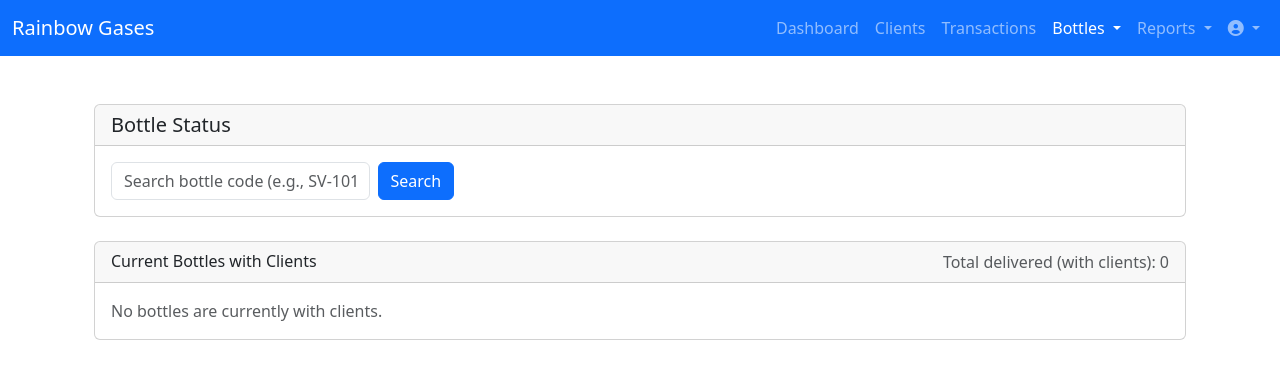
After one commit to ashishmishra1998/O2_MGMT, a Django app: page /bottle-status/ in a window 1280 px wide. The commit adds this page. Shown: the top 379 px of the page. Run offline with Django 5.2, Linux system fonts and the light colour scheme; the visitor is signed in with stand-in values (Sample User, id 1); data that the repository does not hold is empty; some libraries are stand-ins or nearby versions.

Commit message:
Bottle status data

```diff
--- a/O2_bottle_MGMT/urls.py
+++ b/O2_bottle_MGMT/urls.py
@@ -53,6 +53,7 @@ urlpatterns = [
     path('categories/<int:category_id>/edit/', views.category_edit, name='category_edit'),
     path('manual-bill/', views.manual_bill_create, name='manual_bill_create'),
     path('manual-bills/', views.manual_bills_list, name='manual_bills_list'),
+    path('bottle-status/', views.bottle_status, name='bottle_status'),
 ]
 
 # Serve media files in development
--- a/bottle_MGMT/views.py
+++ b/bottle_MGMT/views.py
@@ -33,6 +33,76 @@ from django.http import JsonResponse
 from django.core.paginator import Paginator
 
 
+@staff_member_required
+def bottle_status(request):
+    """Simple page to show current bottle ownership and allow bottle lookup.
+
+    - Search by bottle code (`q`) shows which client currently holds it (only if delivered).
+    - Summary table of clients -> number of bottles currently with them.
+    """
+    query_code = request.GET.get('q', '').strip()
+
+    # Lookup result for a specific bottle code
+    lookup = None
+    if query_code:
+        bottle = Bottle.objects.filter(code__iexact=query_code).first()
+        if bottle:
+            current_status = bottle.status
+            current_client = None
+            if current_status == 'delivered':
+                # Find latest delivered transaction for this bottle to identify current client
+                last_delivered_txn = (
+                    Transaction.objects.filter(bottles=bottle, transaction_type='delivered')
+                    .order_by('-date')
+                    .first()
+                )
+                current_client = last_delivered_txn.client if last_delivered_txn else None
+            lookup = {
+                'exists': True,
+                'bottle': bottle,
+                'status': current_status,
+                'client': current_client,
+            }
+        else:
+            lookup = {
+                'exists': False,
+                'code': query_code,
+            }
+
+    # Build summary: which clients currently hold how many bottles
+    # Strategy: iterate bottles with status='delivered' and map to latest delivered txn's client
+    delivered_bottles = Bottle.objects.filter(status='delivered').order_by('code')
+    client_to_bottles = {}
+    for b in delivered_bottles:
+        last_delivered_txn = (
+            Transaction.objects.filter(bottles=b, transaction_type='delivered')
+            .order_by('-date')
+            .first()
+        )
+        if last_delivered_txn:
+            c = last_delivered_txn.client
+            if c not in client_to_bottles:
+                client_to_bottles[c] = []
+            client_to_bottles[c].append(b)
+
+    # Convert to a list of rows for the template (sorted by client name)
+    client_rows = []
+    for client_obj, bottles_list in client_to_bottles.items():
+        client_rows.append({
+            'client': client_obj,
+            'count': len(bottles_list),
+            'bottles': bottles_list,
+        })
+    client_rows.sort(key=lambda r: r['client'].name.lower())
+
+    return render(request, 'bottle_status.html', {
+        'query_code': query_code,
+        'lookup': lookup,
+        'client_rows': client_rows,
+        'total_delivered_bottles': delivered_bottles.count(),
+    })
+
+
 # Ensure admin and delivery boy users exist
 ADMIN_USERNAME = 'admin'
 ADMIN_PASSWORD = 'Admin@123'
--- a/templates/base.html
+++ b/templates/base.html
@@ -42,12 +42,14 @@
                 {% if request.user.is_staff %}
                 <!-- Bottles Dropdown -->
                 <li class="nav-item dropdown">
-                    <a class="nav-link dropdown-toggle {% if request.resolver_match.url_name in 'inventory category_list' %}active{% endif %}" href="#" role="button" data-bs-toggle="dropdown">
+                    <a class="nav-link dropdown-toggle {% if request.resolver_match.url_name in 'inventory category_list bottle_status' %}active{% endif %}" href="#" role="button" data-bs-toggle="dropdown">
                         Bottles
                     </a>
                     <ul class="dropdown-menu">
                         <li><a class="dropdown-item" href="{% url 'inventory' %}">Inventory</a></li>
                         <li><a class="dropdown-item" href="{% url 'category_list' %}">Categories</a></li>
+                        <li><hr class="dropdown-divider"></li>
+                        <li><a class="dropdown-item" href="{% url 'bottle_status' %}">Bottle Status</a></li>
                     </ul>
                 </li>
 
--- /dev/null
+++ b/templates/bottle_status.html
@@ -0,0 +1,88 @@
+{% extends "base.html" %}
+{% block title %}Bottle Status{% endblock %}
+
+{% block content %}
+<div class="container-fluid">
+  <div class="row mb-4">
+    <div class="col-12">
+      <div class="card">
+        <div class="card-header d-flex align-items-center justify-content-between">
+          <h5 class="mb-0">Bottle Status</h5>
+        </div>
+        <div class="card-body">
+          <form method="get" class="row g-2 align-items-center">
+            <div class="col-sm-6 col-md-4 col-lg-3">
+              <input type="text" name="q" value="{{ query_code }}" class="form-control" placeholder="Search bottle code (e.g., SV-101)">
+            </div>
+            <div class="col-auto">
+              <button class="btn btn-primary" type="submit">Search</button>
+            </div>
+          </form>
+
+          {% if lookup %}
+          <hr>
+          {% if lookup.exists %}
+            <div class="alert alert-info mb-0">
+              <div><strong>Bottle:</strong> {{ lookup.bottle.code }}</div>
+              <div><strong>Status:</strong> {{ lookup.status|title }}</div>
+              {% if lookup.status == 'delivered' and lookup.client %}
+                <div><strong>With Client:</strong> {{ lookup.client.name }}</div>
+              {% elif lookup.status == 'in_stock' %}
+                <div><strong>With Client:</strong> - (In Stock)</div>
+              {% else %}
+                <div><strong>With Client:</strong> -</div>
+              {% endif %}
+            </div>
+          {% else %}
+            <div class="alert alert-warning mb-0">
+              Bottle with code <strong>{{ lookup.code }}</strong> was not found.
+            </div>
+          {% endif %}
+          {% endif %}
+        </div>
+      </div>
+    </div>
+  </div>
+
+  <div class="row">
+    <div class="col-12">
+      <div class="card">
+        <div class="card-header d-flex align-items-center justify-content-between">
+          <h6 class="mb-0">Current Bottles with Clients</h6>
+          <span class="text-muted">Total delivered (with clients): {{ total_delivered_bottles }}</span>
+        </div>
+        <div class="card-body">
+          {% if client_rows %}
+          <div class="table-responsive">
+            <table class="table table-striped table-hover align-middle">
+              <thead class="table-light">
+                <tr>
+                  <th>Client</th>
+                  <th class="text-center">Count</th>
+                  <th>Bottles</th>
+                </tr>
+              </thead>
+              <tbody>
+                {% for row in client_rows %}
+                <tr>
+                  <td><strong>{{ row.client.name }}</strong></td>
+                  <td class="text-center"><span class="badge bg-primary">{{ row.count }}</span></td>
+                  <td>
+                    {% for b in row.bottles %}
+                      <span class="badge bg-secondary me-1 mb-1">{{ b.code }}</span>
+                    {% endfor %}
+                  </td>
+                </tr>
+                {% endfor %}
+              </tbody>
+            </table>
+          </div>
+          {% else %}
+            <div class="text-muted">No bottles are currently with clients.</div>
+          {% endif %}
+        </div>
+      </div>
+    </div>
+  </div>
+</div>
+{% endblock %}
```
